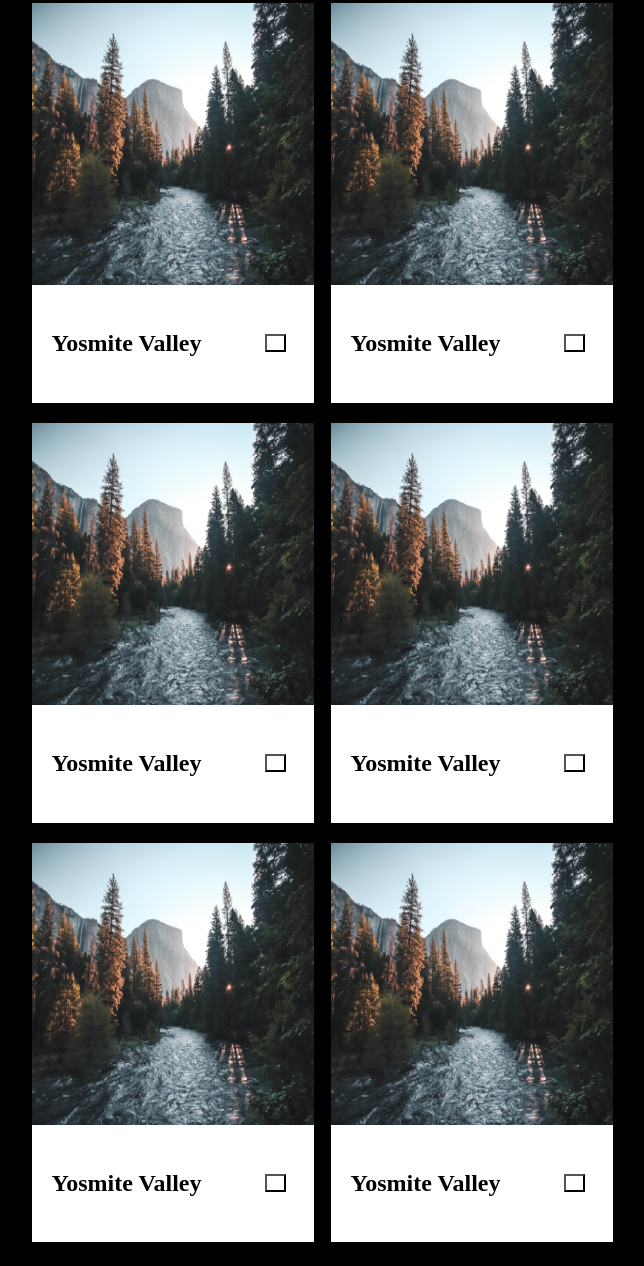
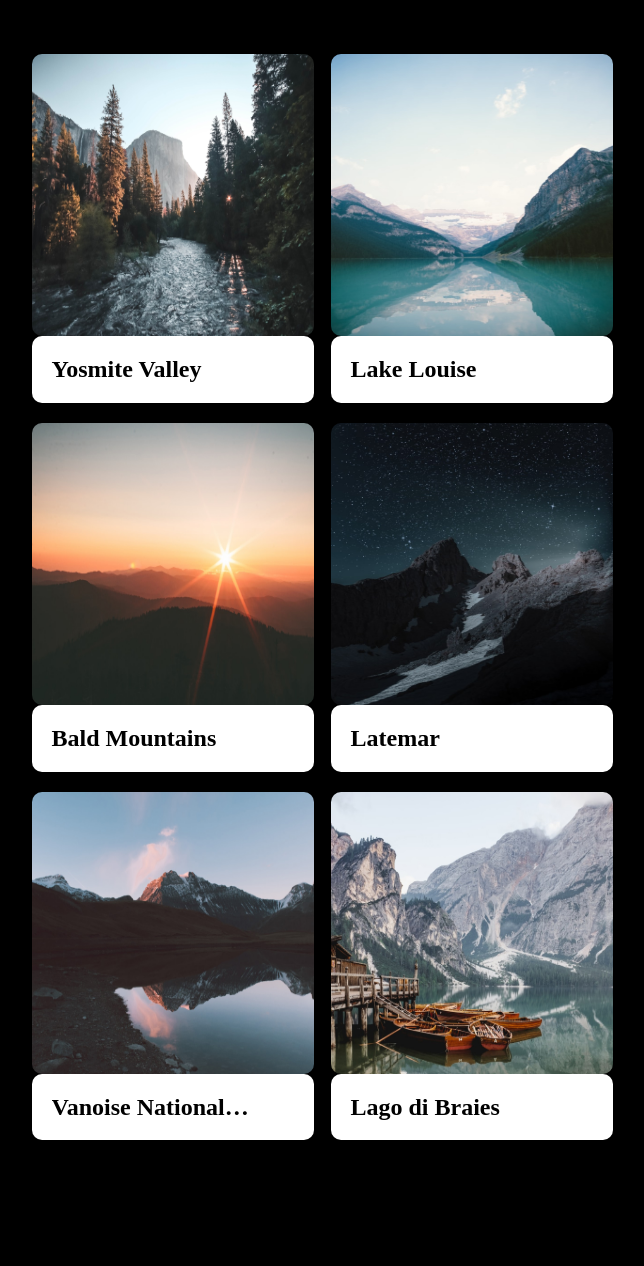
Before and after one commit to futuredetec2012/se_project_aroundtheus, a plain HTML site: page index.html in a window 1280 px wide. Shown: the part 288-1554 px from the top of the page, without its empty margins (318-962 px from the left). After the commit the page ends 1452 px from the top, so only its background shows below. Drawn offline with Linux system fonts and the light colour scheme; a web font is replaced by a local one.

Commit message:
added code

```diff
--- a/Blocks/cards.css
+++ b/Blocks/cards.css
@@ -20,22 +20,35 @@
 .card__image {
   height: 282px;
   max-width: 282px;
+  border-radius: 10px;
 }
 
 .card__description {
   display: flex;
   background-color: white;
   color: black;
-  padding-top: 25px;
-  padding-bottom: 26px;
+  "/*"padding-top: 25px;
+  "*/"padding-bottom: 26px;
   padding-left: 20px;
   padding-right: 28px;
   align-items: center;
   justify-content: space-between;
+  border-radius: 10px;
 }
 
 .card__like-button {
   background: transparent url(../images/like-inactive.png) center no-repeat;
   width: 21px;
   height: 18px;
+  border: hidden;
 }
+
+.card__description-ellipsis {
+  white-space: nowrap;
+  overflow: hidden;
+  text-overflow: ellipsis;
+  width: 200px;
+}
+
+.card__font {
+}
--- a/Blocks/page.css
+++ b/Blocks/page.css
@@ -10,3 +10,10 @@
   margin-left: 200px;
   margin-right: 200px;
 }
+
+.page__section {
+  max-width: 880px;
+  width: 100%;
+  position: relative;
+  margin: 0 auto;
+}
--- a/Blocks/profile.css
+++ b/Blocks/profile.css
@@ -2,6 +2,7 @@
   display: flex;
   padding-top: 40px;
   align-items: anchor-center;
+  padding-bottom: 51px;
 }
 
 .profile__info {
--- a/index.html
+++ b/index.html
@@ -8,12 +8,12 @@
   </head>
   <body class="page">
     <div class="page__content">
-      <header class="header">
+      <header class="header page__section">
         <img src="./Images/Logo.svg" alt="Around the U.S. logo" />
       </header>
 
       <main class="content">
-        <section class="profile">
+        <section class="profile page__section">
           <img
             src="./images/Avatar.jpg"
             alt="jacques cousteau image"
@@ -26,47 +26,49 @@
           </div>
           <button class="profile__add-button"></button>
         </section>
-        <section class="cards">
+        <section class="cards page__section">
           <ul class="cards__list">
             <li class="card">
               <img src="./images/yosemite.jpg" class="card__image" />
               <div class="card__description">
-                <h2>Yosmite Valley</h2>
+                <h2 class="card__font">Yosmite Valley</h2>
                 <button class="card__like-button"></button>
               </div>
             </li>
             <li class="card">
-              <img src="./images/yosemite.jpg" class="card__image" />
+              <img src="./images/lake-louise.jpg" class="card__image" />
               <div class="card__description">
-                <h2>Yosmite Valley</h2>
+                <h2>Lake Louise</h2>
                 <button class="card__like-button"></button>
               </div>
             </li>
             <li class="card">
-              <img src="./images/yosemite.jpg" class="card__image" />
+              <img src="./images/bald-mountains.jpg" class="card__image" />
               <div class="card__description">
-                <h2>Yosmite Valley</h2>
+                <h2>Bald Mountains</h2>
                 <button class="card__like-button"></button>
               </div>
             </li>
             <li class="card">
-              <img src="./images/yosemite.jpg" class="card__image" />
+              <img src="./images/latemar.jpg" class="card__image" />
               <div class="card__description">
-                <h2>Yosmite Valley</h2>
+                <h2>Latemar</h2>
                 <button class="card__like-button"></button>
               </div>
             </li>
             <li class="card">
-              <img src="./images/yosemite.jpg" class="card__image" />
+              <img src="./images/vanoise.jpg" class="card__image" />
               <div class="card__description">
-                <h2>Yosmite Valley</h2>
+                <h2 class="card__description-ellipsis">
+                  Vanoise National Park
+                </h2>
                 <button class="card__like-button"></button>
               </div>
             </li>
             <li class="card">
-              <img src="./images/yosemite.jpg" class="card__image" />
+              <img src="./images/lago.jpg" class="card__image" />
               <div class="card__description">
-                <h2>Yosmite Valley</h2>
+                <h2>Lago di Braies</h2>
                 <button class="card__like-button"></button>
               </div>
             </li>
```
